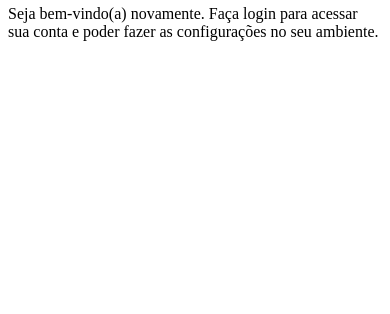
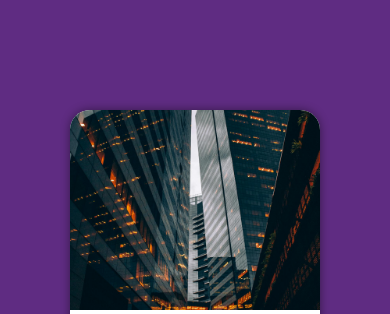
Before and after one commit to RodrigoMentz/projeto-login, a plain HTML site: page index.html in a window 390 px wide. Shown: the part 62-376 px from the top of the page. Drawn offline with Linux system fonts and the light colour scheme.

Commit message:
Estilo mobile first

```diff
--- a/estilos/style.css
+++ b/estilos/style.css
@@ -1,6 +1,51 @@
 @charset "UTF08";
 
 :root {
-    --verde: #49a09d
-    --lilas: #5f2c82
+    --verde: #49a09d;
+    --lilas: #5f2c82;
 }
+
+* {
+    font-family: system-ui, -apple-system, BlinkMacSystemFont, 'Segoe UI', Roboto, Oxygen, Ubuntu, Cantarell, 'Open Sans', 'Helvetica Neue', sans-serif;
+    padding: 0px;
+    margin: 0px;
+    box-sizing: border-box;
+}
+
+body, html {
+    background-color: var(--lilas);
+    height: 100vh;
+    width: 100vw;
+}
+
+main {
+    position: relative;
+    height: 100vh;
+    width: 100vw;
+}
+
+section#login {
+    position: absolute;
+    top: 50%;
+    left: 50%;
+    transform: translate(-50%, -50%);
+    background-color: white;
+    width: 250px;
+    height: 500px;
+    border-radius: 20px;
+    overflow: hidden;
+    box-shadow: 0px 0px 10px rgba(0, 0, 0, 0.450)
+}
+
+section#login > div#imagem {
+    display: block;
+    background: url(../imagens/imagem-login.jpg) no-repeat;
+    background-size: cover;
+    background-position: left center;
+    height: 200px;
+}
+
+section#login > div#formulario {
+    display: block;
+    padding: 10px;
+}
```
